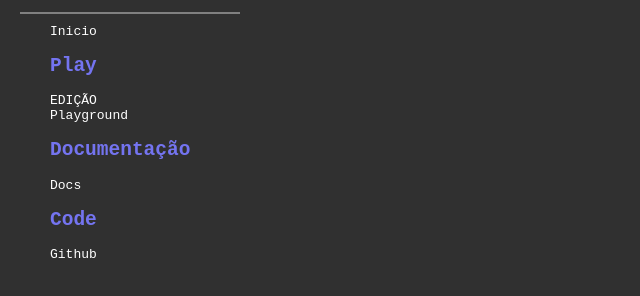
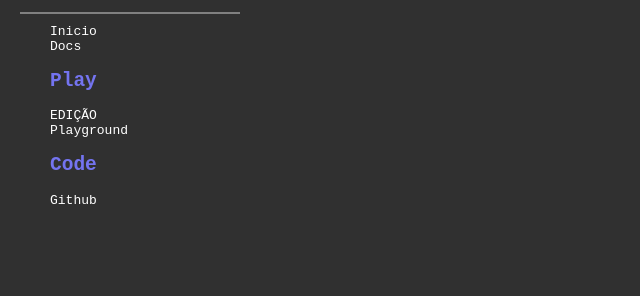
Before and after one commit to Thousandjs/thousandjs.github.io, a plain HTML site: page index.html in a window 1280 px wide. Shown: the part 78-374 px from the top of the page, without its empty margins (0-640 px from the left). Drawn offline with Linux system fonts and the light colour scheme.

Commit message:
Update index.html

```diff
--- a/index.html
+++ b/index.html
@@ -20,11 +20,10 @@
         <nav id="sidenav">
             <ul>
                 <li><a href="/">Inicio</a></li>
+                <li><a href="/docs/">Docs</a></li>
                  <li><h1>Play</h1></li>
                  <li><a href="/editor/">EDIÇÃO</a></li>
                   <li><a href="/playground/">Playground</a></li>
-                   <li><h1>Documentação</h1></li>
-                    <li><a href="/docs/">Docs</a></li>
                     <li><h1>Code</h1></li>
                     <li><a href="https://github.com/thousandjs/thousand.js">Github</a></li>
             </ul>
```
